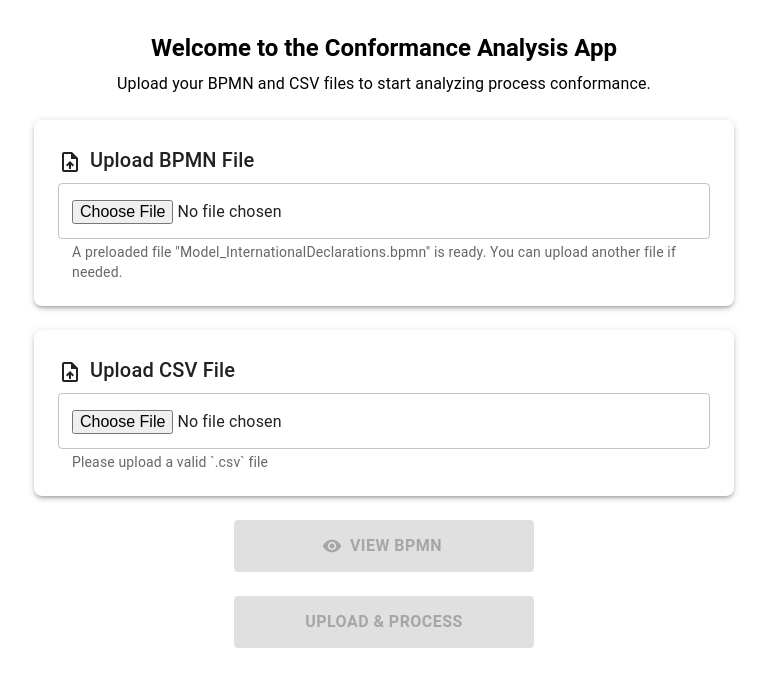
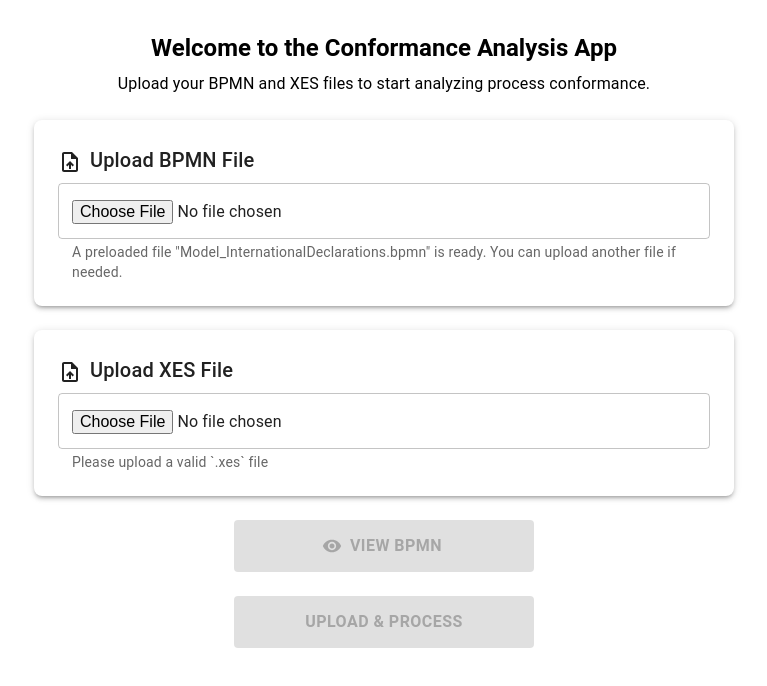
Before and after one commit to NTheo2000/Conformance-app-local, a React (Create React App) app in the folder Frontend/: page / in a window 1280 px wide. Shown: the top 686 px of the page, without its empty margins (256-1023 px from the left). Built offline with nearby package versions, Linux system fonts and the light colour scheme; no server answers; what chartjs-plugin-zoom would draw is missing.

Commit message:
csv to xes

```diff
--- a/Frontend/src/FileContext.tsx
+++ b/Frontend/src/FileContext.tsx
@@ -7,10 +7,10 @@ interface ExtractedElement {
 
 interface FileContextType {
   bpmnFileContent: string | null;
-  csvFileContent: string | null;
+  xesFileContent: string | null;
   extractedElements: ExtractedElement[];
   setBpmnFileContent: (content: string | null) => void;
-  setCsvFileContent: (content: string | null) => void;
+  setXesFileContent: (content: string | null) => void;
   setExtractedElements: (elements: ExtractedElement[]) => void;
 }
 
@@ -18,17 +18,17 @@ const FileContext = createContext<FileContextType | undefined>(undefined);
 
 export const FileProvider = ({ children }: { children: ReactNode }) => {
   const [bpmnFileContent, setBpmnFileContent] = useState<string | null>(null);
-  const [csvFileContent, setCsvFileContent] = useState<string | null>(null);
+  const [xesFileContent, setXesFileContent] = useState<string | null>(null);
   const [extractedElements, setExtractedElements] = useState<ExtractedElement[]>([]);
 
   return (
     <FileContext.Provider
       value={{
         bpmnFileContent,
-        csvFileContent,
+        xesFileContent,
         extractedElements,
         setBpmnFileContent,
-        setCsvFileContent,
+        setXesFileContent,
         setExtractedElements,
       }}
     >
--- a/Frontend/src/WelcomePage.tsx
+++ b/Frontend/src/WelcomePage.tsx
@@ -7,9 +7,9 @@ import VisibilityIcon from '@mui/icons-material/Visibility';
 
 const WelcomePage: React.FC = () => {
   const [bpmnFile, setBpmnFile] = useState<File | null>(null);
-  const [csvFile, setCsvFile] = useState<File | null>(null);
+  const [xesFile, setXesFile] = useState<File | null>(null);
   const navigate = useNavigate();
-  const { setBpmnFileContent, setCsvFileContent } = useFileContext();
+  const { setBpmnFileContent, setXesFileContent } = useFileContext();
 
   useEffect(() => {
     // Automatically load the BPMN file from the public folder
@@ -51,11 +51,11 @@ const WelcomePage: React.FC = () => {
   };
 
   const handleUpload = async () => {
-    if (!bpmnFile || !csvFile) return;
+    if (!bpmnFile || !xesFile) return;
 
     const formData = new FormData();
     formData.append("bpmn", bpmnFile);
-    formData.append("csv", csvFile);
+    formData.append("xes", xesFile);
 
     try {
       const response = await fetch("http://127.0.0.1:5000/upload", {
@@ -77,7 +77,7 @@ const WelcomePage: React.FC = () => {
         Welcome to the Conformance Analysis App
       </Typography>
       <Typography variant="body1" gutterBottom sx={{ marginBottom: 3 }}>
-        Upload your BPMN and CSV files to start analyzing process conformance.
+        Upload your BPMN and XES files to start analyzing process conformance.
       </Typography>
 
       <Stack spacing={3}>
@@ -105,24 +105,24 @@ const WelcomePage: React.FC = () => {
           />
         </Paper>
 
-        {/* CSV File Upload */}
+        {/* XES File Upload */}
         <Paper sx={{ padding: 3, borderRadius: 2, boxShadow: 3, textAlign: 'left' }}>
           <Typography variant="h6" gutterBottom>
             <UploadFileIcon sx={{ marginRight: 1, verticalAlign: 'middle' }} />
-            Upload CSV File
+            Upload XES File
           </Typography>
           <TextField
             type="file"
-            inputProps={{ accept: '.csv' }}
-            onChange={(event) => handleFileChange(event, setCsvFile, setCsvFileContent)}
+            inputProps={{ accept: '.xes' }}
+            onChange={(event) => handleFileChange(event, setXesFile, setXesFileContent)}
             fullWidth
             variant="outlined"
             helperText={
-              csvFile ? (
-                `Selected File: ${csvFile.name}`
+              xesFile ? (
+                `Selected File: ${xesFile.name}`
               ) : (
                 <Typography variant="body2" color="text.secondary">
-                  Please upload a valid `.csv` file
+                  Please upload a valid `.xes` file
                 </Typography>
               )
             }
@@ -155,16 +155,16 @@ const WelcomePage: React.FC = () => {
   variant="contained"
   color="secondary"
   onClick={handleUpload}
-  disabled={!bpmnFile || !csvFile}
+  disabled={!bpmnFile || !xesFile}
   sx={{
     padding: '12px 24px',
     fontSize: '1rem',
     fontWeight: 'bold',
     width: '100%',
     maxWidth: 300,
-    backgroundColor: !bpmnFile || !csvFile ? 'grey.400' : 'secondary.main',
+    backgroundColor: !bpmnFile || !xesFile ? 'grey.400' : 'secondary.main',
     '&:hover': {
-      backgroundColor: !bpmnFile || !csvFile ? 'grey.400' : 'secondary.dark',
+      backgroundColor: !bpmnFile || !xesFile ? 'grey.400' : 'secondary.dark',
     },
     alignSelf: 'center',
   }}
```
